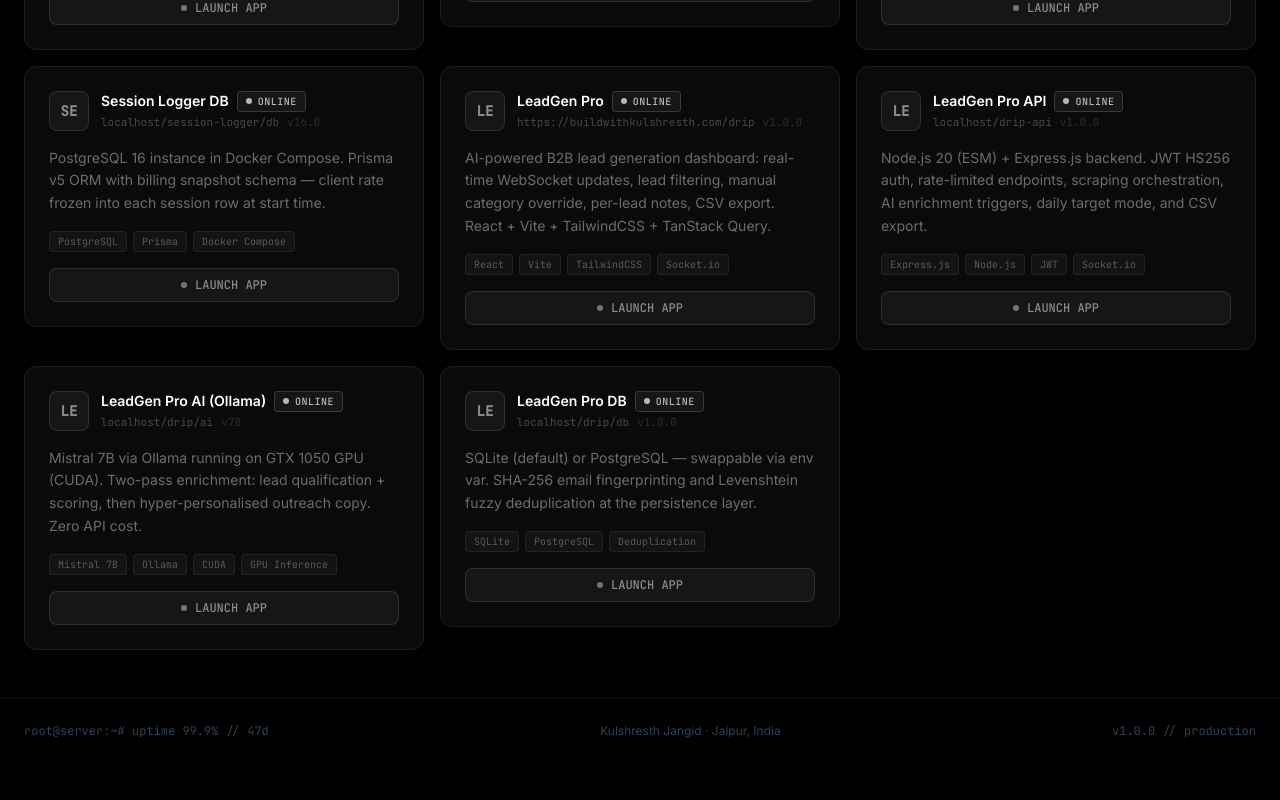
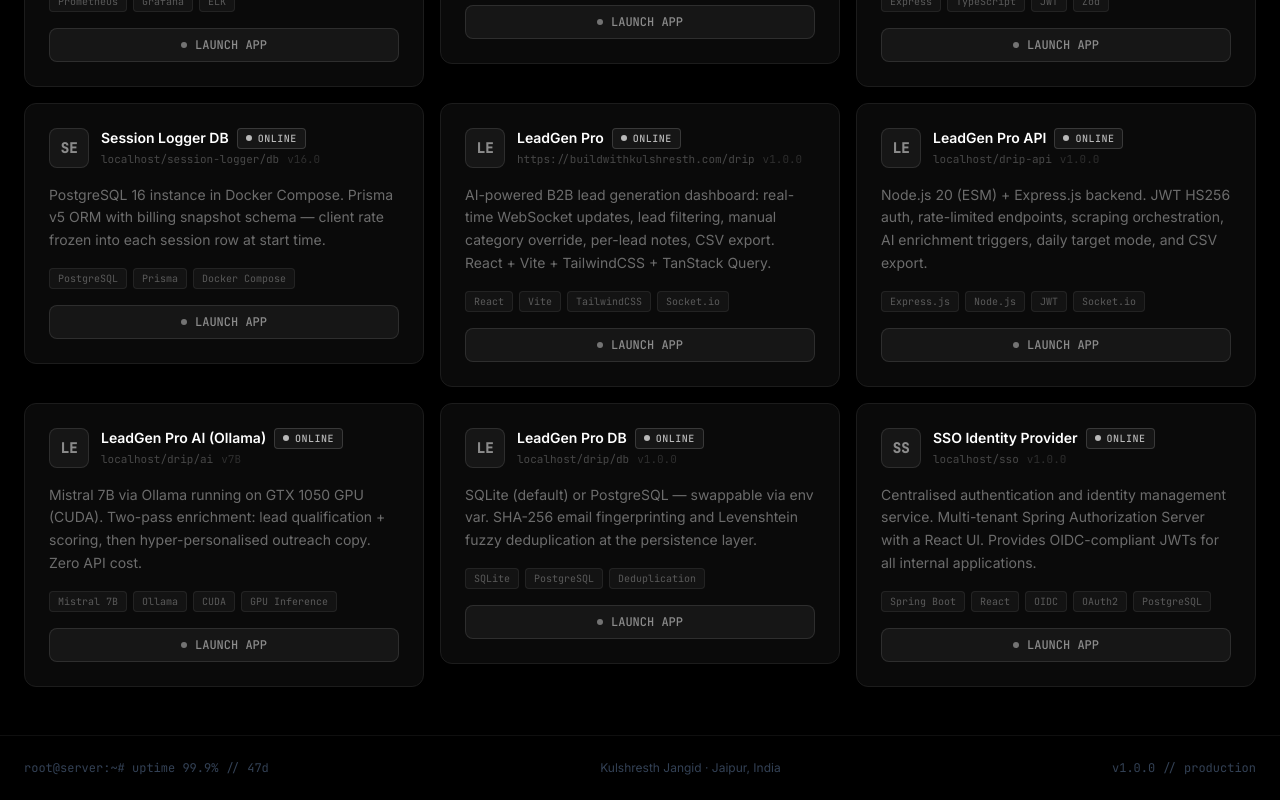
Before and after one commit to KulshresthJangid/tic-tac-toe, a React (Vite) app: page /apps in a window 1280 px wide. Shown: the part 1981-2781 px from the top of the page. Before the commit the page ends 2744 px from the top, so only its background shows below. Built offline with nearby package versions, Linux system fonts and the light colour scheme.

Commit message:
Update apps.ts

```diff
--- a/src/data/apps.ts
+++ b/src/data/apps.ts
@@ -144,4 +144,14 @@ export const appServices: AppService[] = [
     version: '1.0.0',
     tags: ['SQLite', 'PostgreSQL', 'Deduplication'],
   },
+  {
+    id: 'sso-identity-provider',
+    name: 'SSO Identity Provider',
+    description:
+      'Centralised authentication and identity management service. Multi-tenant Spring Authorization Server with a React UI. Provides OIDC-compliant JWTs for all internal applications.',
+    route: '/sso',
+    status: 'ONLINE',
+    version: '1.0.0',
+    tags: ['Spring Boot', 'React', 'OIDC', 'OAuth2', 'PostgreSQL'],
+  },
 ]
```
